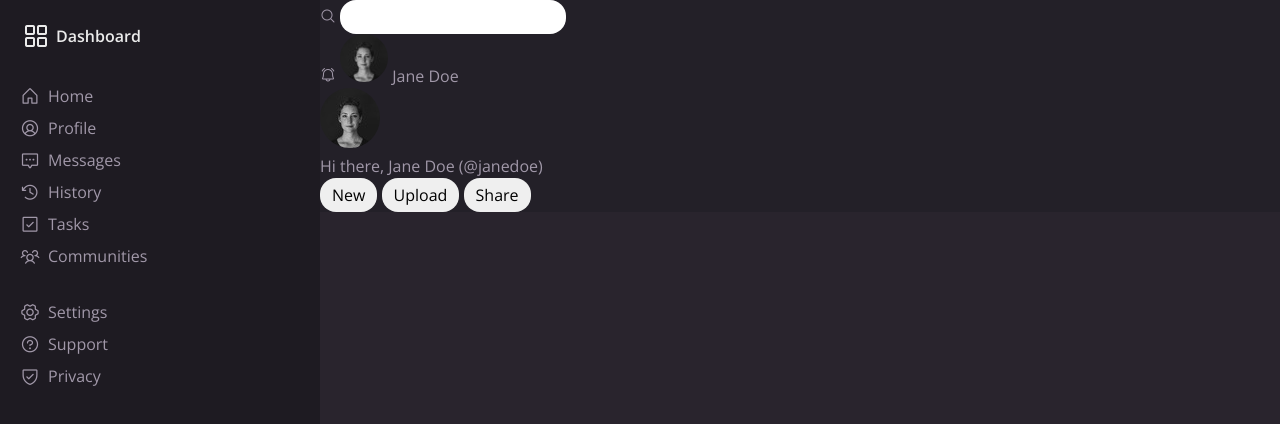
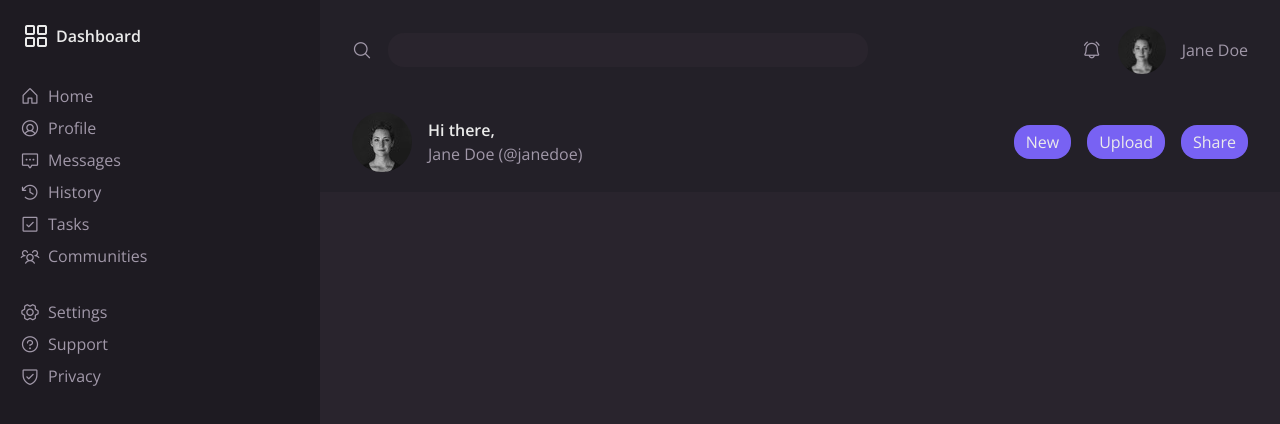
Before and after one commit to jsklcodes/admin-dashboard, a plain HTML site: page index.html in a window 1280 px wide. Drawn offline with nearby package versions, Linux system fonts and the light colour scheme.

Commit message:
Style header

```diff
--- a/assets/styles/styles.css
+++ b/assets/styles/styles.css
@@ -7,6 +7,7 @@
   --charleston-green: hsl(273, 11%, 16%);
   --heliotrope-gray: hsl(272, 9%, 63%);
   --bright-gray: hsl(0, 0%, 92%);
+  --medium-slate-blue: hsl(249, 86%, 67%);
 
   font-size: 62.5%;
 }
@@ -39,6 +40,7 @@ button {
   border: none;
   border-radius: 1.6rem;
   padding: 0.5rem 1.2rem;
+  outline: none;
 }
 
 ul {
@@ -61,8 +63,79 @@ a {
   height: 100%;
 }
 
+/* ==== header ==== */
 .header {
+  display: grid;
+  grid-template-columns: repeat(2, 1fr);
+  grid-template-rows: repeat(2, 1fr);
   background-color: var(--raisin-black);
+  padding: 2rem 3.2rem;
+  row-gap: 3.2rem;
+}
+
+.search-bar {
+  display: grid;
+  grid-auto-flow: column;
+  align-items: center;
+  justify-content: start;
+  gap: 1.6rem;
+}
+
+.search-bar i {
+  font-size: 2rem;
+  cursor: pointer;
+}
+
+.search-bar input {
+  background-color: var(--charleston-green);
+  color: var(--heliotrope-gray);
+  width: 48rem;
+}
+
+.user-info {
+  display: grid;
+  grid-auto-flow: column;
+  justify-content: start;
+  align-items: center;
+  gap: 1.6rem;
+  justify-self: end;
+  cursor: pointer;
+}
+
+.user-info i {
+  font-size: 2rem;
+  cursor: pointer;
+}
+
+.greetings {
+  display: grid;
+  grid-auto-flow: column;
+  align-items: center;
+  justify-content: start;
+  gap: 1.6rem;
+}
+
+.greetings div {
+  display: grid;
+}
+
+.greetings div span:first-child {
+  color: var(--bright-gray);
+  font-weight: 600;
+}
+
+.buttons {
+  display: grid;
+  grid-auto-flow: column;
+  gap: 1.6rem;
+  align-items: center;
+  justify-content: end;
+}
+
+.button {
+  background-color: var(--medium-slate-blue);
+  color: var(--bright-gray);
+  cursor: pointer;
 }
 
 /* ==== sidebar ==== */
```
